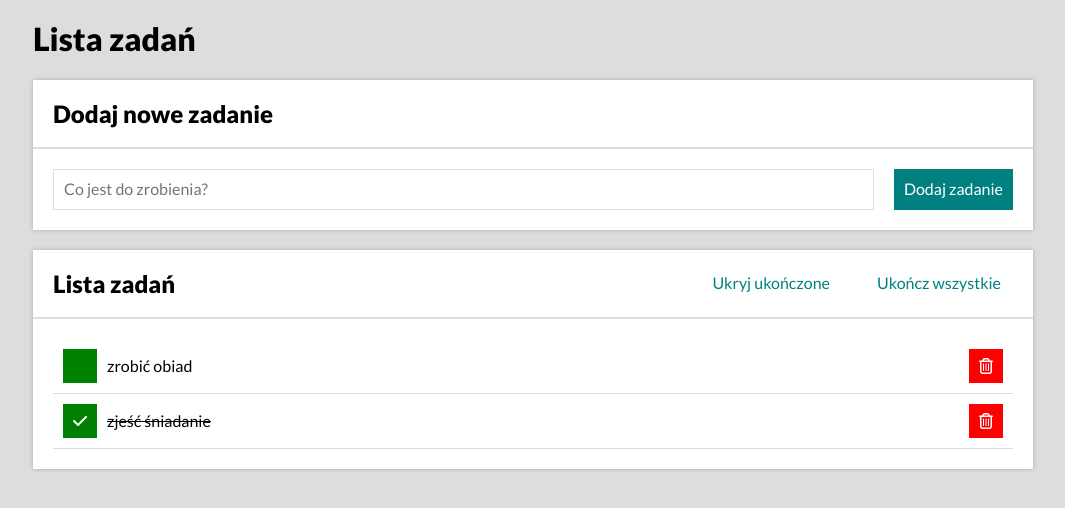
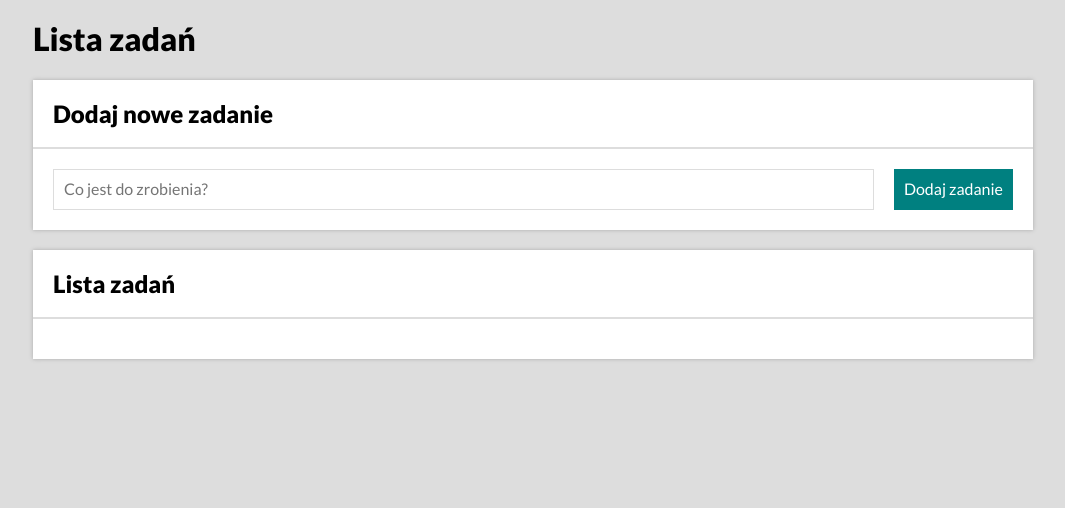
Before and after one commit to AnnaLukaszczyk/my-todo-list-react, a React (Create React App) app: page / in a window 1280 px wide. Shown: the top 508 px of the page, without its empty margins (107-1172 px from the left). Built offline with nearby package versions, Linux system fonts and the light colour scheme.

Commit message:
saving tasks in localStorage

```diff
--- a/src/App.js
+++ b/src/App.js
@@ -1,4 +1,4 @@
-import { useState } from "react";
+import { useState, useEffect } from "react";
 import Form from "./Form";
 import Tasks from "./Tasks";
 import Buttons from "./Buttons";
@@ -6,12 +6,20 @@
 import Header from "./Header";
 import Container from "./Container";
 
+const getInitialTasks = () => {
+	const tasksFromLocalStorage = localStorage.getItem("tasks");
+
+	return tasksFromLocalStorage ? JSON.parse(tasksFromLocalStorage) : [];
+};
+
 function App() {
 	const [hideDone, setHideDone] = useState(false);
-	const [tasks, setTasks] = useState([
-		{ id: 1, content: "zrobić obiad", done: false },
-		{ id: 2, content: "zjeść śniadanie", done: true },
-	]);
+
+	const [tasks, setTasks] = useState(getInitialTasks);
+
+	useEffect(() => {
+		localStorage.setItem("tasks", JSON.stringify(tasks));
+	}, [tasks]);
 
 	const toggleHideDone = () => {
 		setHideDone((hideDone) => !hideDone);
@@ -55,7 +63,10 @@
 	return (
 		<Container>
 			<Header title="Lista zadań" />
-			<Section title="Dodaj nowe zadanie" body={<Form addNewTask={addNewTask}/>} />
+			<Section
+				title="Dodaj nowe zadanie"
+				body={<Form addNewTask={addNewTask} />}
+			/>
 			<Section
 				title="Lista zadań"
 				body={
```
